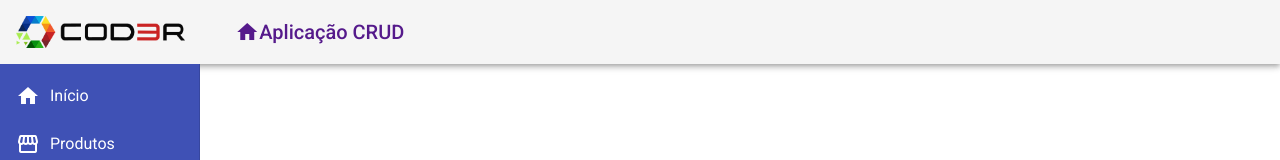
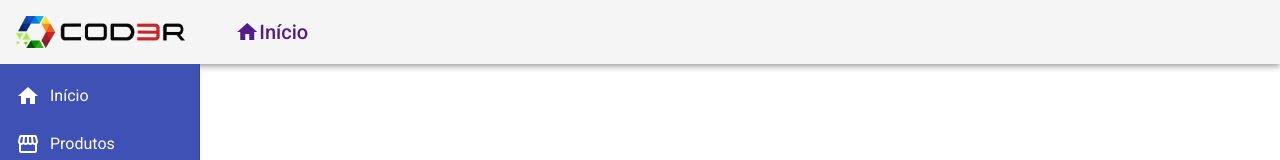
Before and after one commit to LeticiaTP/Cod3r-Angular, an Angular app in the folder frontend/: page / in a window 1280 px wide. Shown: the top 160 px of the page. Built offline with nearby package versions, Linux system fonts and the light colour scheme.

Commit message:
Troca o título da página para Início

```diff
--- a/frontend/src/app/components/template/header/header.component.html
+++ b/frontend/src/app/components/template/header/header.component.html
@@ -7,7 +7,7 @@
     <span class="title-group">
         <a href="">
             <i class="material-icons"> home </i>
-            Aplicação CRUD
+            Início
         </a>
     </span>
 
```
